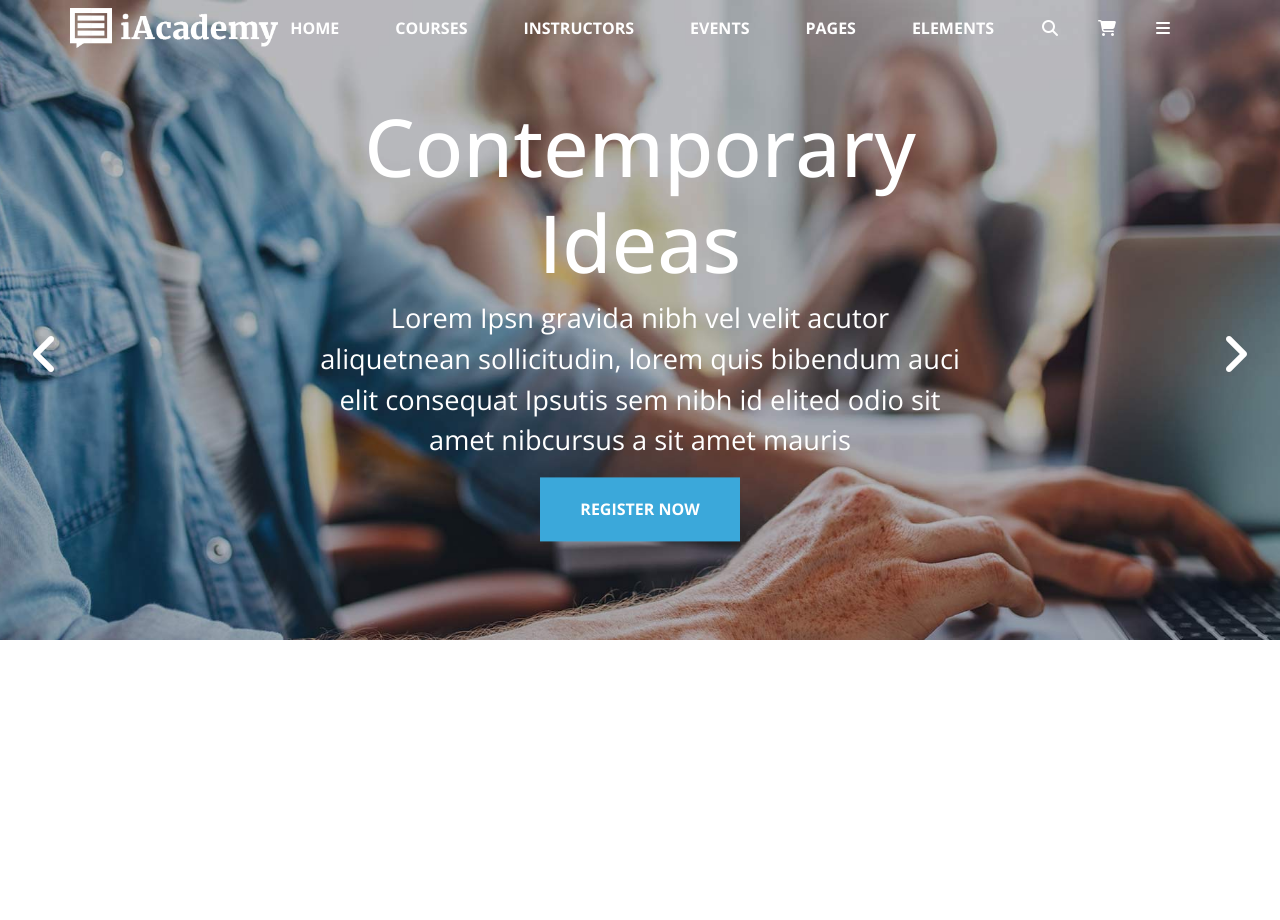
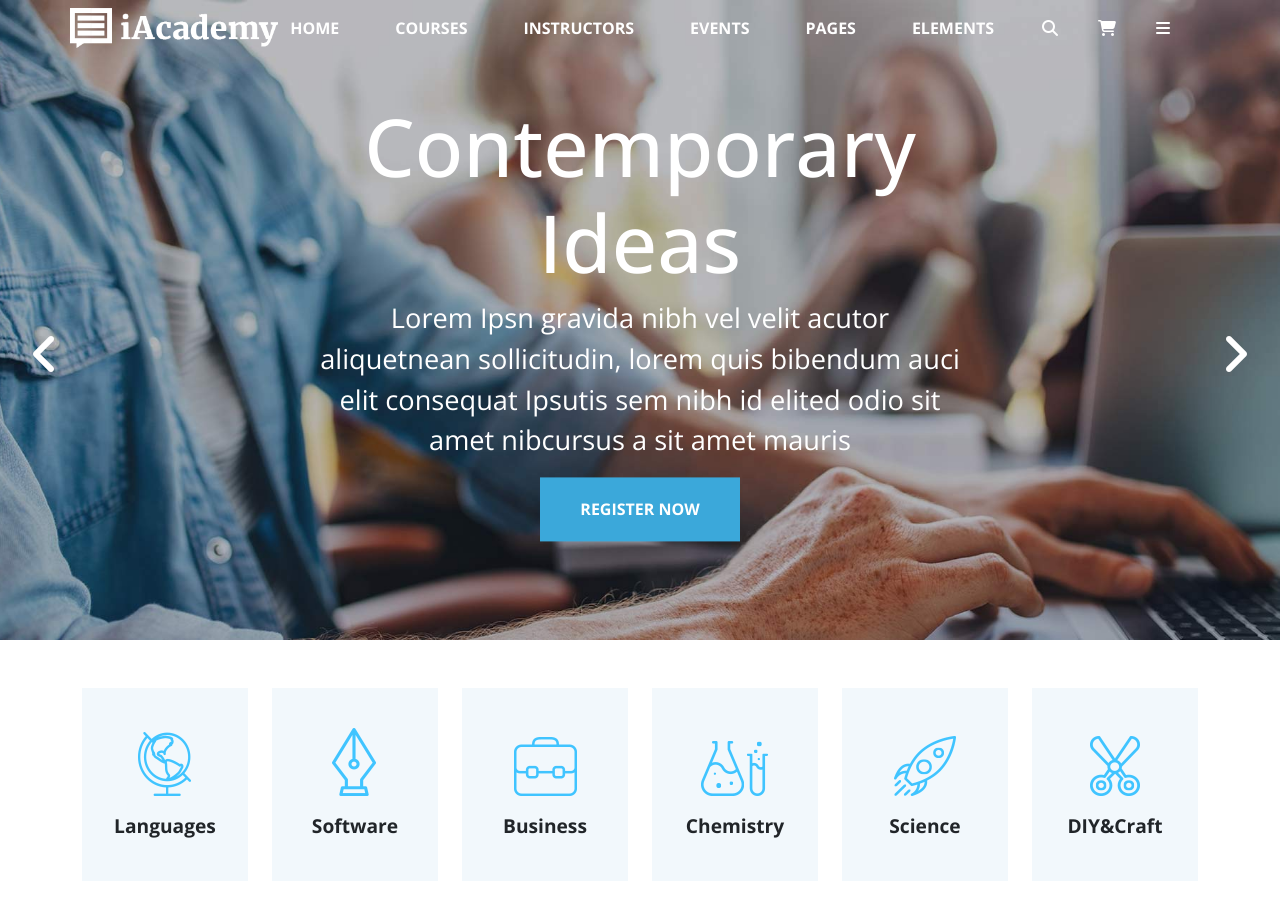
Before and after one commit to AleScla/proj-html-vuejs, a Vue app: page / in a window 1280 px wide. Shown: the top 920 px of the page. Before the commit the page ends 800 px from the top, so only its background shows below. Built offline with nearby package versions, Linux system fonts and the light colour scheme.

Commit message:
section box competenze completata

```diff
--- a/src/App.vue
+++ b/src/App.vue
@@ -22,7 +22,18 @@ export default {
     <!-- 3) Utilizzo del componente -->
     <AppHeader />
     <main>
-
+      <section id="squares">
+        <div class="container">
+          <div class="row">
+            <div v-for="singleBox, index in store.boxes" :key="index" class="col-2">
+              <div class="box-info text-center my-5">
+                <img :src="singleBox.img">
+                <div class="pt-3">{{ singleBox.text }}</div>
+              </div>
+            </div>
+          </div>
+        </div>
+      </section>
     </main>
   </div>
 </template>
@@ -31,4 +42,20 @@ export default {
 @use 'assets/scss/main' as *;
 // Import all of Bootstrap's CSS
 @import "bootstrap/scss/bootstrap";
+
+.box-info{
+  background-color:#F2F8FC;
+  padding: 40px 0;
+  cursor:pointer;
+  img{
+    transition: all 0.2s linear;
+  }
+  div{
+    font-weight:bold;
+    font-size: 1.2rem;
+  }
+  &:hover img{
+    transform:translateY(-6px)
+  }
+}
 </style>
--- a/src/components/navBar.vue
+++ b/src/components/navBar.vue
@@ -13,7 +13,7 @@ export default {
     <nav class="navbar navbar-expand-lg">
           <div class="col-3 text-start">
             <a class="navbar-brand" href="#">
-              <img id="logo" src="/public/img/logo-light.png" alt="iAcademy-logo">
+              <img id="logo" src="/img/logo-light.png" alt="iAcademy-logo">
             </a>
           </div>
 
@@ -84,7 +84,7 @@ export default {
                     <ul class="border-left my-ul ">
                       <li class="px-3 pb-2"><strong>BUSINESS</strong></li>
                       <li class="px-3 pb-2">
-                        <img  src="/public/img/course-4-f-img.jpg" >
+                        <img  src="/img/course-4-f-img.jpg" >
                       </li>
                       <li class="d-flex justify-content-end me-2">
                         <button type="button" class="my-btn">40 €</button>
@@ -93,7 +93,7 @@ export default {
                     <ul class="my-ul">
                       <li class="px-3 pb-2"><strong>LANGUAGES</strong></li>
                       <li class="px-3 pb-2">
-                        <img  src="/public/img/course-1-f-img.jpg" >
+                        <img  src="/img/course-1-f-img.jpg" >
                       </li>
                       <li class="d-flex justify-content-end me-2">
                         <button type="button" class="my-btn">20 €</button>
@@ -102,7 +102,7 @@ export default {
                     <ul class="my-ul">
                       <li class="px-3 pb-2"><strong>PROGRAMMING</strong></li>
                       <li class="px-3 pb-2">
-                        <img  src="/public/img/course-2-f-img.jpg" >
+                        <img  src="/img/course-2-f-img.jpg" >
                       </li>
                       <li class="d-flex justify-content-end me-2">
                         <button type="button" class="my-btn yellow">FREE</button>
--- a/src/store.js
+++ b/src/store.js
@@ -1,6 +1,7 @@
 import {reactive} from 'vue';
 
 export const store = reactive ({
+    // header
     navbar:[
         {
             placeholder: 'HOME',
@@ -156,23 +157,52 @@ export const store = reactive ({
         },
 
     ],
+    // carosello jumbotron
     active:0,
     carousel:[
         {
-            img:'/public/img/h5-slide-3-background.jpg',
+            img:'/img/h5-slide-3-background.jpg',
             title: 'Contemporary Ideas',
             phrase: 'Lorem Ipsn gravida nibh vel velit acutor aliquetnean sollicitudin, lorem quis bibendum auci elit consequat Ipsutis sem nibh id elited odio sit amet nibcursus a sit amet mauris',
         },
         {
-            img:'/public/img/h5-slide-1-background.jpg',
+            img:'/img/h5-slide-1-background.jpg',
             title: 'Accelerate Your Career',
             phrase: 'Lorem Ipsn gravida nibh vel velit acutor aliquetnean sollicitudin, lorem quis bibendum auci elit consequat Ipsutis sem nibh id elited odio sit amet nibcursus a sit amet mauris',
         },
         {
-            img:'/public/img/h5-slide-2-background.jpg',
+            img:'/img/h5-slide-2-background.jpg',
             title: 'Premium Education',
             phrase: 'Lorem Ipsn gravida nibh vel velit acutor aliquetnean sollicitudin, lorem quis bibendum auci elit consequat Ipsutis sem nibh id elited odio sit amet nibcursus a sit amet mauris',
         },
+    ],
 
+    // main
+    // sezione box competenze acquisibili
+    boxes:[
+        {
+            img:'img/h5-custom-icon-1.png',
+            text: 'Languages'
+        },
+        {
+            img:'img/h5-custom-icon-2.png',
+            text: 'Software'
+        },
+        {
+            img:'img/h5-custom-icon-3.png',
+            text: 'Business'
+        },
+        {
+            img:'img/h5-custom-icon-4.png',
+            text: 'Chemistry'
+        },
+        {
+            img:'img/h5-custom-icon-5.png',
+            text: 'Science'
+        },
+        {
+            img:'img/h5-custom-icon-6.png',
+            text: 'DIY&Craft'
+        },
     ]
 })
```
